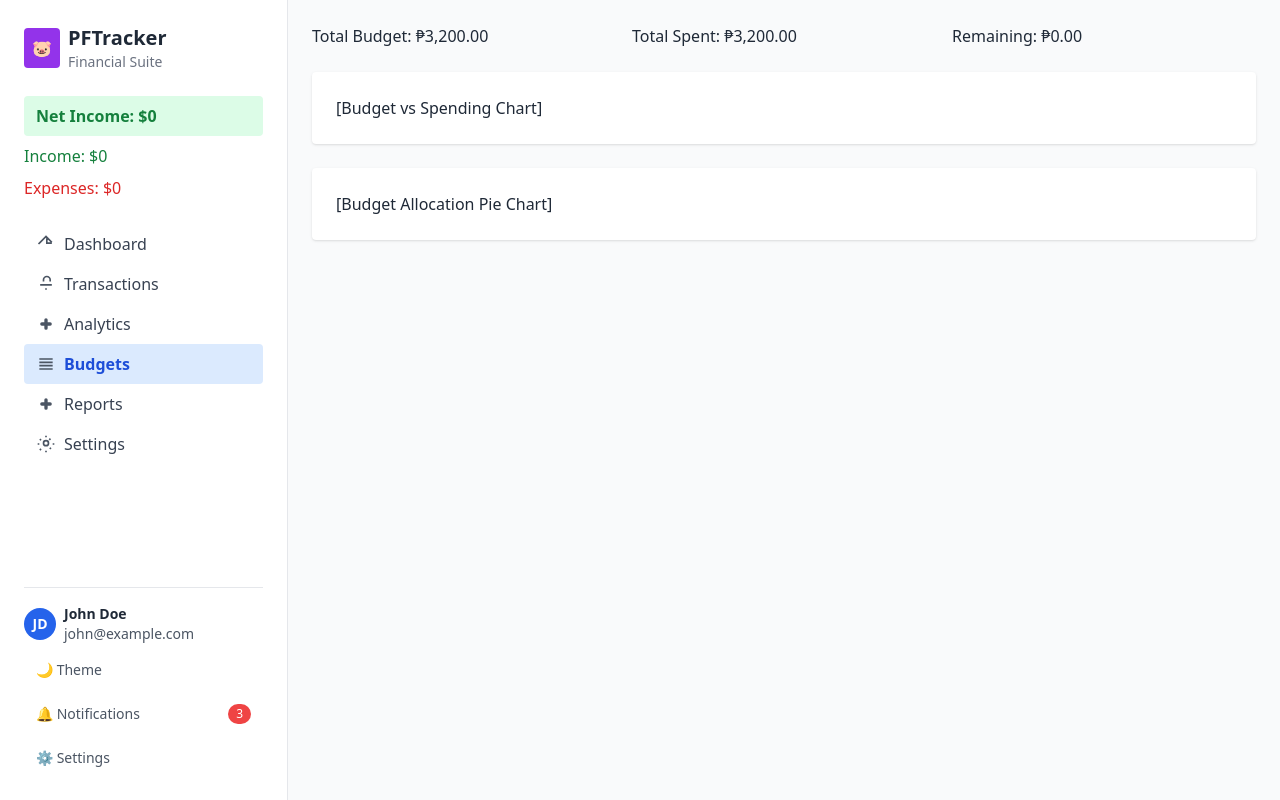
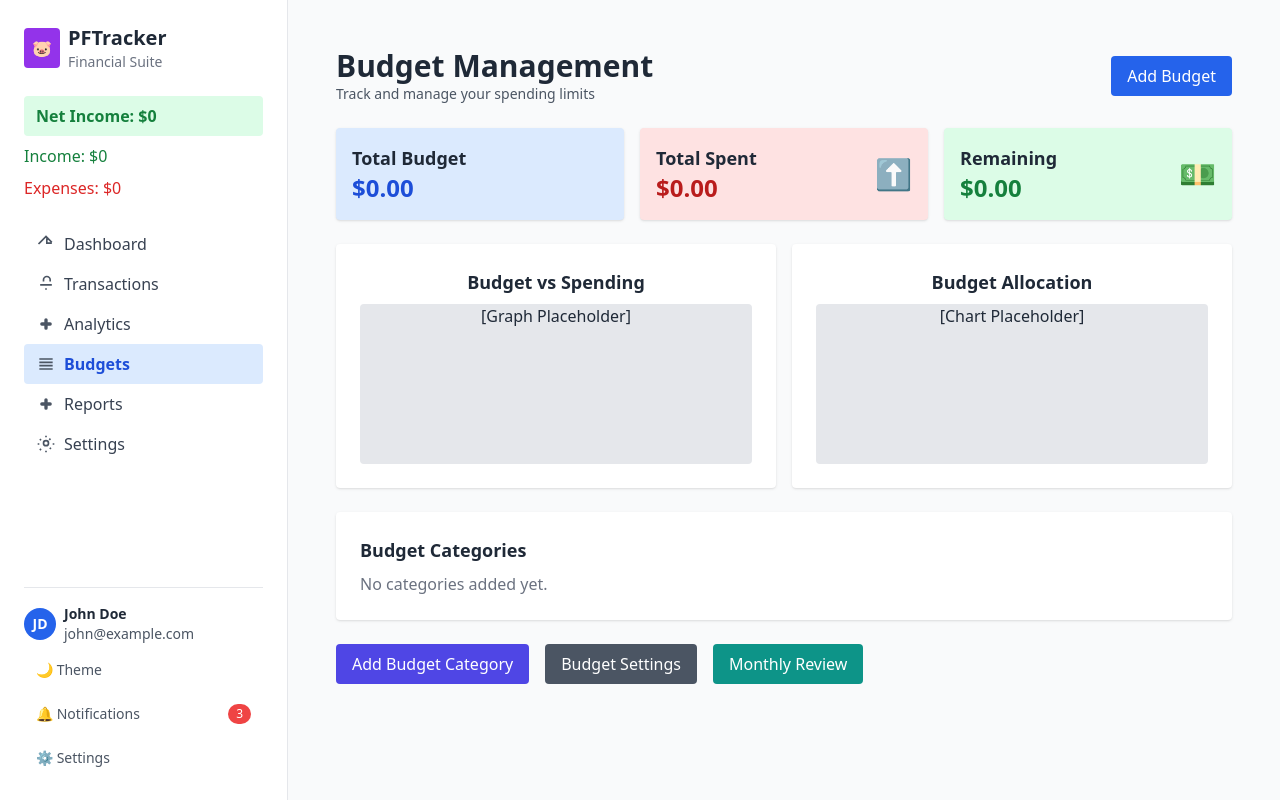
Before and after one commit to JhxssxR/PFTracker, a PHP site: page /index.php?page=budgets in a window 1280 px wide. Run offline with PHP 8.4, Linux system fonts and the light colour scheme; some libraries are stand-ins or nearby versions.

Commit message:
commited

```diff
--- /dev/null
+++ b/components/budgets-header.php
@@ -0,0 +1,7 @@
+<div class="flex justify-between items-center">
+  <div>
+    <h1 class="text-3xl font-bold">Budget Management</h1>
+    <p class="text-sm text-gray-600">Track and manage your spending limits</p>
+  </div>
+  <button class="bg-blue-600 text-white px-4 py-2 rounded hover:bg-blue-700">Add Budget</button>
+</div>
--- a/pages/budgets.php
+++ b/pages/budgets.php
@@ -1,7 +1,66 @@
-<div class="grid grid-cols-1 md:grid-cols-3 gap-4 mb-6">
-  <div>Total Budget: ₱3,200.00</div>
-  <div>Total Spent: ₱3,200.00</div>
-  <div>Remaining: ₱0.00</div>
-</div>
-<div class="bg-white dark:bg-gray-800 p-6 rounded shadow mb-6">[Budget vs Spending Chart]</div>
-<div class="bg-white dark:bg-gray-800 p-6 rounded shadow">[Budget Allocation Pie Chart]</div>
+<!DOCTYPE html>
+<html lang="en">
+<head>
+  <meta charset="UTF-8">
+  <title>Budget Management</title>
+  <script src="https://cdn.tailwindcss.com"></script>
+</head>
+<body class="bg-gray-100 text-gray-800">
+
+  <div class="max-w-7xl mx-auto p-6 space-y-6">
+
+    <?php include 'components/budgets-header.php'; ?>
+
+    <!-- Summary Cards with Icons -->
+    <div class="grid grid-cols-1 md:grid-cols-3 gap-4">
+      <div class="bg-blue-100 p-4 rounded shadow flex items-center justify-between">
+        <div>
+          <h2 class="text-lg font-semibold">Total Budget</h2>
+          <p class="text-2xl font-bold text-blue-700">$0.00</p>
+        </div>
+      </div>
+      <div class="bg-red-100 p-4 rounded shadow flex items-center justify-between">
+        <div>
+          <h2 class="text-lg font-semibold">Total Spent</h2>
+          <p class="text-2xl font-bold text-red-700">$0.00</p>
+        </div>
+        <div class="text-red-600 text-3xl">⬆️</div>
+      </div>
+      <div class="bg-green-100 p-4 rounded shadow flex items-center justify-between">
+        <div>
+          <h2 class="text-lg font-semibold">Remaining</h2>
+          <p class="text-2xl font-bold text-green-700">$0.00</p>
+        </div>
+        <div class="text-green-600 text-3xl">💵</div>
+      </div>
+    </div>
+
+    <!-- Charts Section -->
+    <div class="grid grid-cols-1 md:grid-cols-2 gap-4">
+      <div class="bg-white p-6 rounded shadow text-center">
+        <h3 class="text-lg font-semibold mb-2">Budget vs Spending</h3>
+        <div class="h-40 bg-gray-200 rounded">[Graph Placeholder]</div>
+      </div>
+      <div class="bg-white p-6 rounded shadow text-center">
+        <h3 class="text-lg font-semibold mb-2">Budget Allocation</h3>
+        <div class="h-40 bg-gray-200 rounded">[Chart Placeholder]</div>
+      </div>
+    </div>
+
+    <!-- Budget Categories -->
+    <div class="bg-white p-6 rounded shadow">
+      <h3 class="text-lg font-semibold mb-2">Budget Categories</h3>
+      <p class="text-gray-500">No categories added yet.</p>
+    </div>
+
+    <!-- Quick Actions -->
+    <div class="flex flex-wrap gap-4">
+      <button class="bg-indigo-600 text-white px-4 py-2 rounded hover:bg-indigo-700">Add Budget Category</button>
+      <button class="bg-gray-600 text-white px-4 py-2 rounded hover:bg-gray-700">Budget Settings</button>
+      <button class="bg-teal-600 text-white px-4 py-2 rounded hover:bg-teal-700">Monthly Review</button>
+    </div>
+
+  </div>
+
+</body>
+</html>
```
